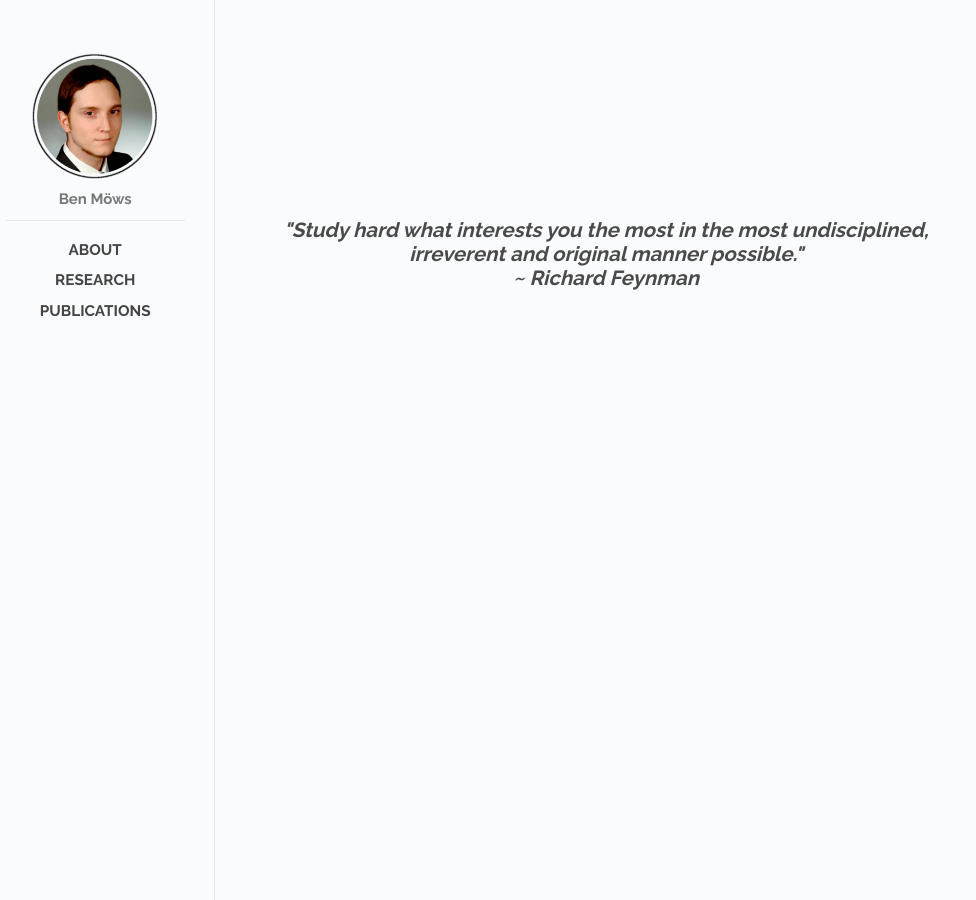
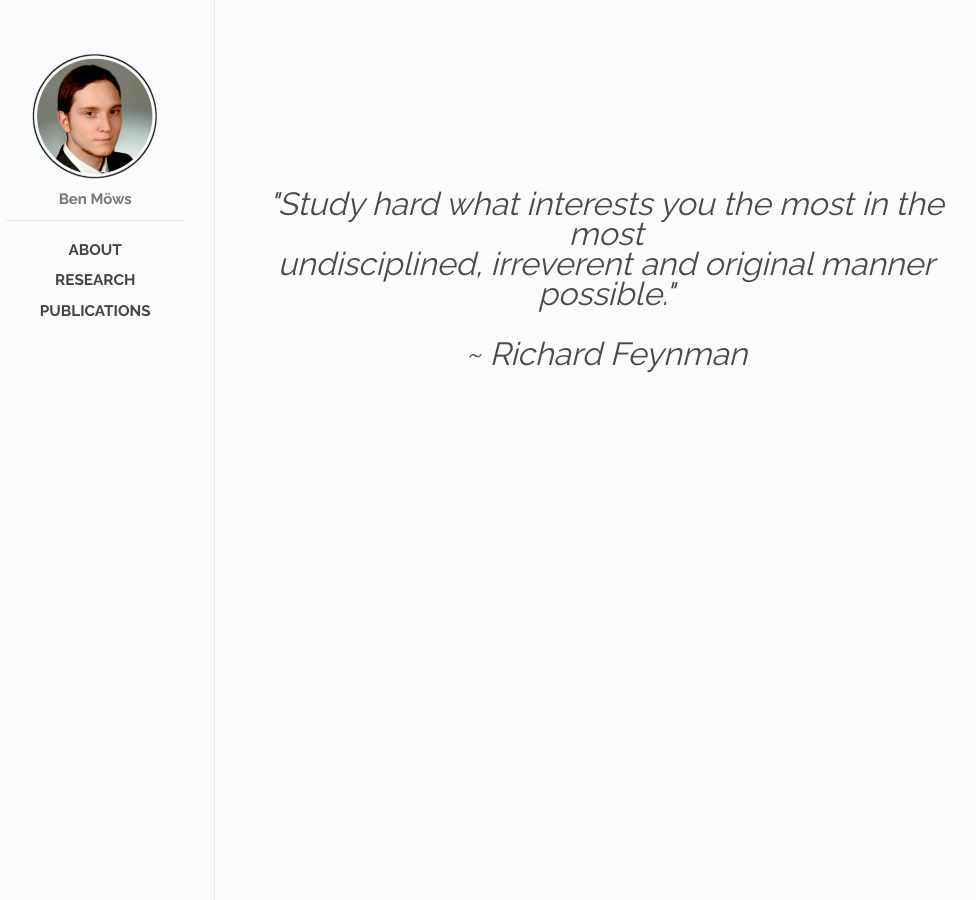
Before and after one commit to moews/moews.github.io, a Jekyll site: the page built from _posts/2017-03-28-home.md, in a window 1280 px wide. Shown: the whole page, without its empty margins (144-1120 px from the left). Built offline with Jekyll 4.4.1, drawn with Linux system fonts in a browser that asks for light colours.

Commit message:
Update 2017-03-28-home.md

```diff
--- a/_posts/2017-03-28-home.md
+++ b/_posts/2017-03-28-home.md
@@ -16,12 +16,14 @@ hidden: true
 
 <html>
 <center>
-<h2>
+<font size="6">
 <i>
-"Study hard what interests you the most in the most undisciplined, irreverent and original manner possible."
+"Study hard what interests you the most in the most
 <br>
+undisciplined, irreverent and original manner possible."
+<br><br>
 ~ Richard Feynman
 </i>
-</h2>
+</font>
 </center>
 </html>
```
